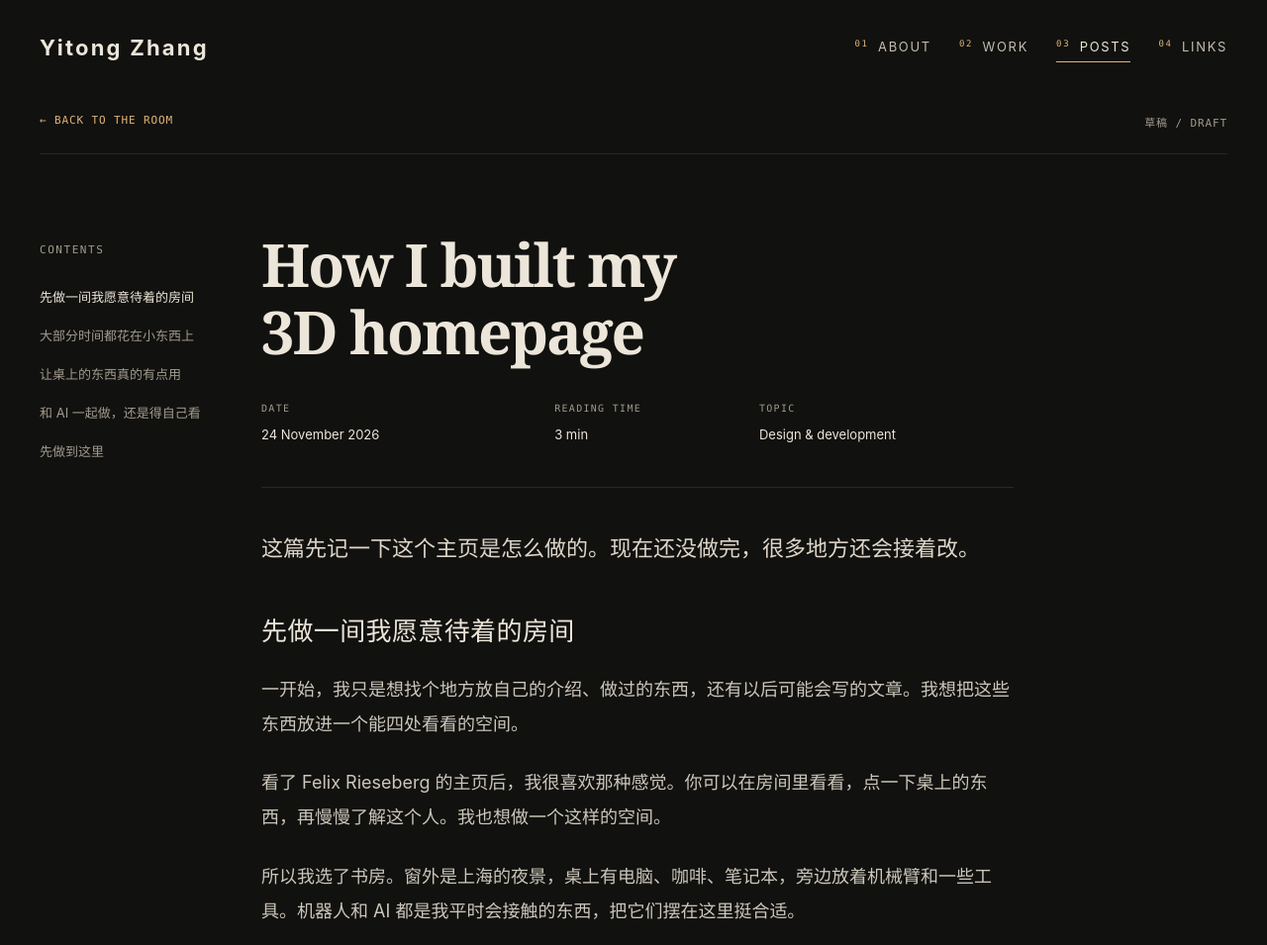
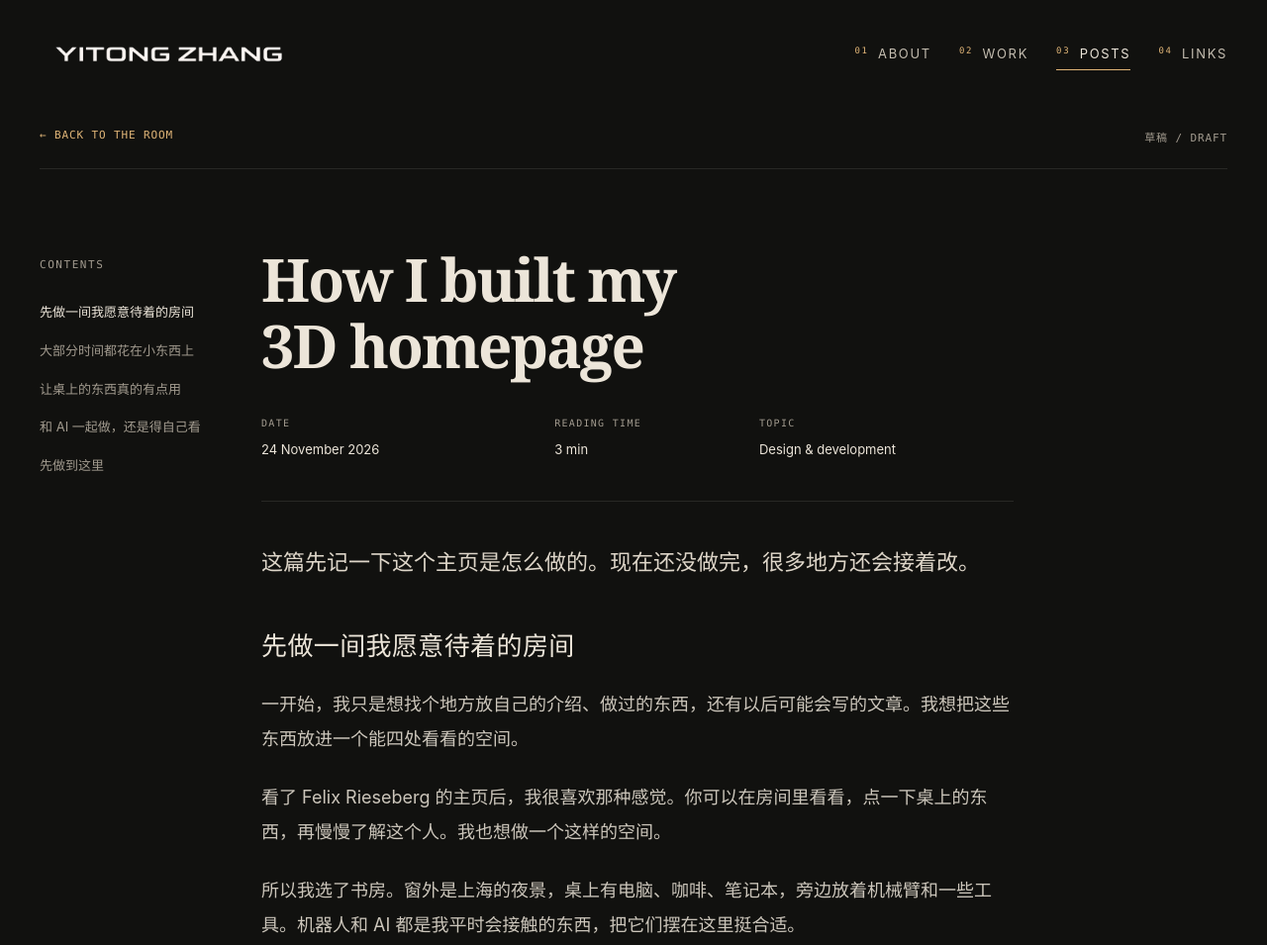
Before and after one commit to ShawnZhang0318/shawn_homepage, a website: page posts/index.html in a window 1280 px wide. Shown: the top 955 px of the page at 99% size. Drawn offline with Linux system fonts and the light colour scheme.

Commit message:
Use angular wordmark by default on studio and posts pages

```diff
--- a/posts/index.html
+++ b/posts/index.html
@@ -33,6 +33,6 @@
   </article>
 </main>
 <script type="module" src="./article.js?v=1"></script>
-<script type="module" src="../window-study/brand-preview.js?v=4"></script>
+<script type="module" src="../window-study/brand-preview.js?v=default-angular2"></script>
 </body>
 </html>
--- a/window-study/brand-preview.js
+++ b/window-study/brand-preview.js
@@ -10,7 +10,8 @@ const crops = {
 };
 
 function showBrand() {
-  const crop = crops[new URLSearchParams(location.search).get('brand')];
+  const brand = new URLSearchParams(location.search).get('brand') || 'angular2';
+  const crop = crops[brand];
   if (!crop) {
     link.classList.remove('has-brand-art');
     link.textContent = 'Yitong Zhang';
```
Also changed, not shown: window-study/index.html (+1 -1 lines).
